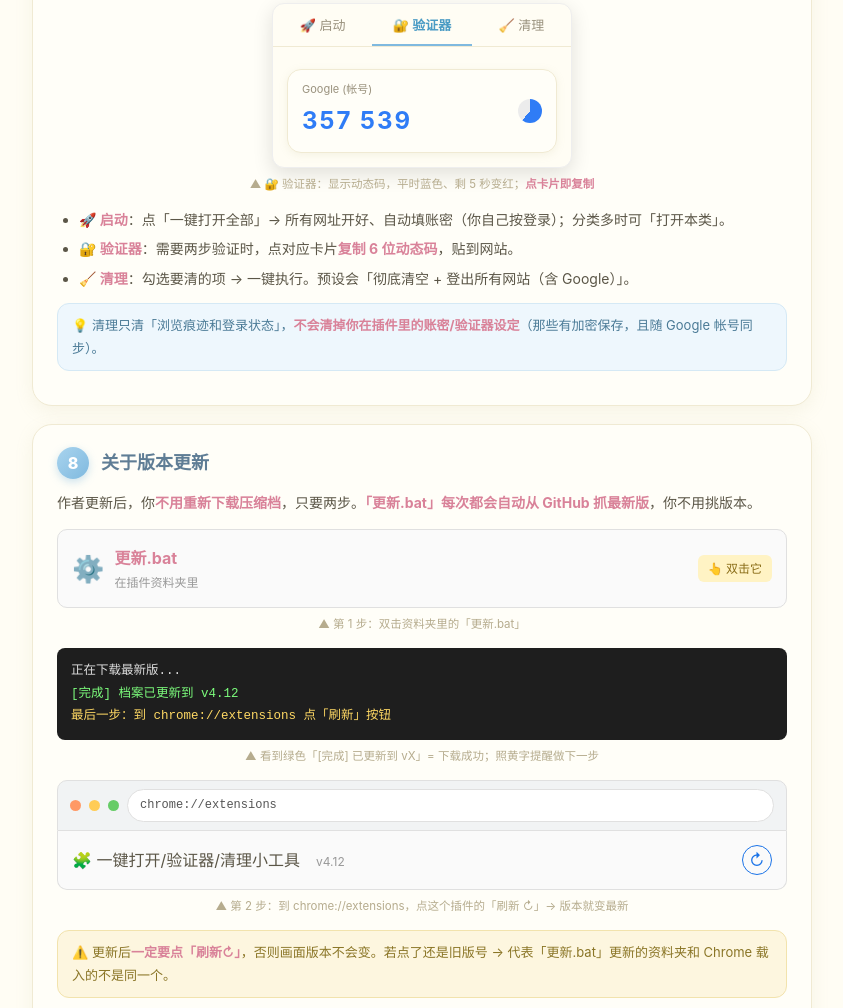
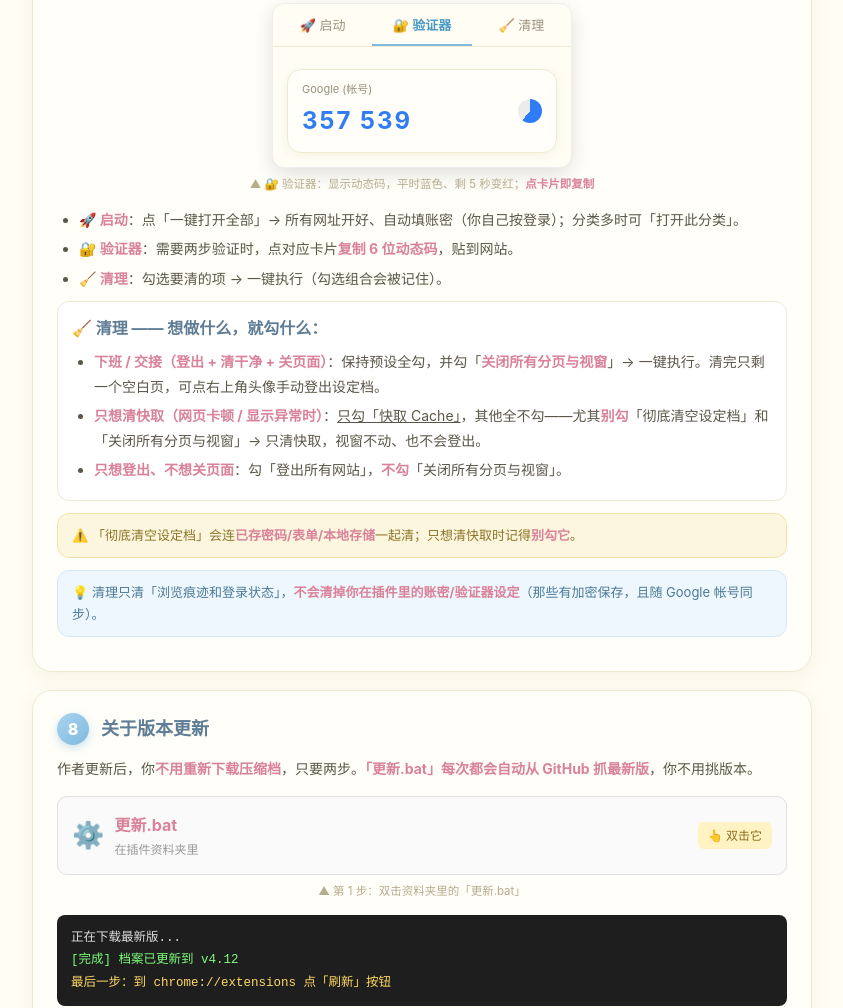
Before and after one commit to dydy16881688-svg/one-click-clear-ext, a browser extension: page 使用说明.html in a window 1280 px wide. Shown: the part 2910-3918 px from the top of the page, without its empty margins (218-1061 px from the left). Drawn offline with Linux system fonts and the light colour scheme.

Commit message:
v4.17：使用说明加清理情境指引(下班全清/只清快取/只登出该怎么勾)

```diff
--- a/使用说明.html
+++ b/使用说明.html
@@ -255,10 +255,21 @@
     </div>
 
     <ul>
-      <li><b>🚀 启动</b>：点「一键打开全部」→ 所有网址开好、自动填账密（你自己按登录）；分类多时可「打开本类」。</li>
+      <li><b>🚀 启动</b>：点「一键打开全部」→ 所有网址开好、自动填账密（你自己按登录）；分类多时可「打开此分类」。</li>
       <li><b>🔐 验证器</b>：需要两步验证时，点对应卡片<b>复制 6 位动态码</b>，贴到网站。</li>
-      <li><b>🧹 清理</b>：勾选要清的项 → 一键执行。预设会「彻底清空 + 登出所有网站（含 Google）」。</li>
+      <li><b>🧹 清理</b>：勾选要清的项 → 一键执行（勾选组合会被记住）。</li>
     </ul>
+
+    <div style="background:#fff;border:1px solid #f0ead3;border-radius:12px;padding:12px 14px;margin-top:10px;">
+      <b style="color:#5f7d95;">🧹 清理 —— 想做什么，就勾什么：</b>
+      <ul style="margin:8px 0 0;">
+        <li><b>下班 / 交接（登出 + 清干净 + 关页面）</b>：保持预设全勾，并勾「<b>关闭所有分页与视窗</b>」→ 一键执行。清完只剩一个空白页，可点右上角头像手动登出设定档。</li>
+        <li><b>只想清快取（网页卡顿 / 显示异常时）</b>：<u>只勾「快取 Cache」</u>，其他全不勾——尤其<b>别勾</b>「彻底清空设定档」和「关闭所有分页与视窗」→ 只清快取，视窗不动、也不会登出。</li>
+        <li><b>只想登出、不想关页面</b>：勾「登出所有网站」，<b>不勾</b>「关闭所有分页与视窗」。</li>
+      </ul>
+    </div>
+
+    <div class="warn">⚠️ 「彻底清空设定档」会连<b>已存密码/表单/本地存储</b>一起清；只想清快取时记得<b>别勾它</b>。</div>
     <div class="tip">💡 清理只清「浏览痕迹和登录状态」，<b>不会清掉你在插件里的账密/验证器设定</b>（那些有加密保存，且随 Google 帐号同步）。</div>
   </div>
 
```
Also changed, not shown: manifest.json.
